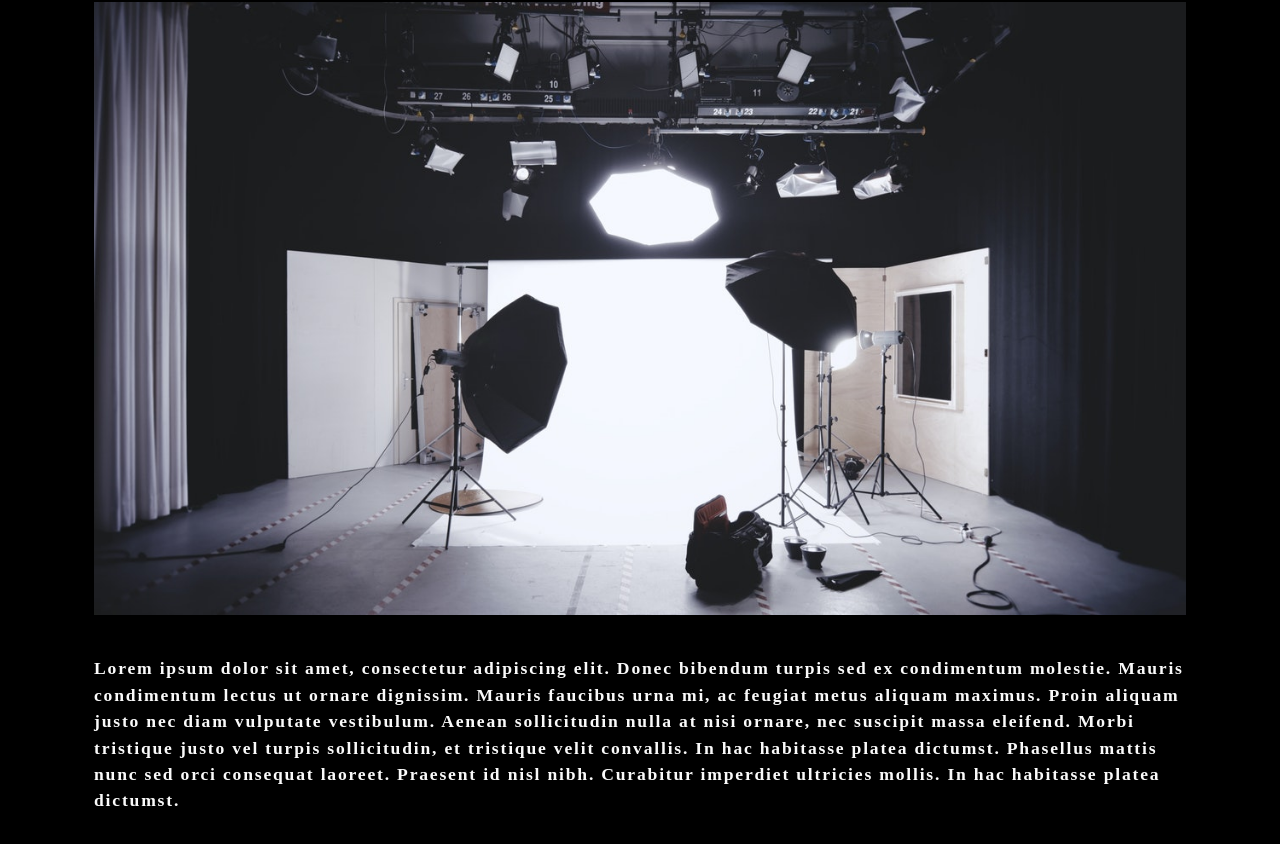
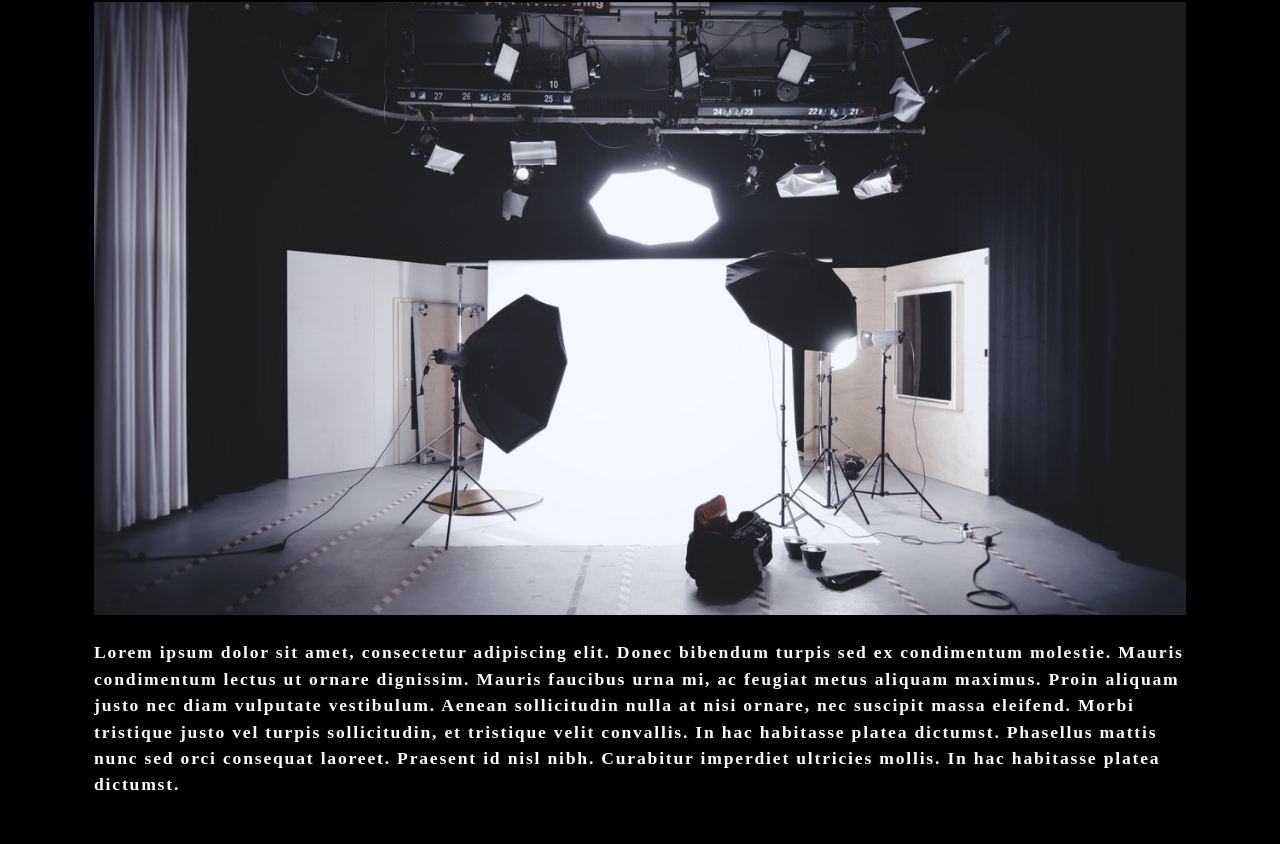
Before and after one commit to abjj1999/photo-port, a React (Create React App) app: page / in a window 1280 px wide. Shown: the part 1390-2234 px from the top of the page. Built offline with nearby package versions, Linux system fonts and the light colour scheme.

Commit message:
checking

```diff
--- a/src/components/About/index.js
+++ b/src/components/About/index.js
@@ -5,7 +5,7 @@ function About() {
         <section className = 'my-5'>
             <h1 id='about'>Who I am?</h1>
             <img src={coverImage} className="my-2" style={{ width: "100%" }} alt="cover" />
-            <div className="my-2">
+            <div className="my-3">
                 <p>
                     Lorem ipsum dolor sit amet, consectetur adipiscing elit. Donec bibendum turpis sed ex condimentum molestie. Mauris condimentum lectus ut ornare dignissim. Mauris faucibus urna mi, ac feugiat metus aliquam maximus. Proin aliquam justo nec diam vulputate vestibulum. Aenean sollicitudin nulla at nisi ornare, nec suscipit massa eleifend. Morbi tristique justo vel turpis sollicitudin, et tristique velit convallis. In hac habitasse platea dictumst. Phasellus mattis nunc sed orci consequat laoreet. Praesent id nisl nibh. Curabitur imperdiet ultricies mollis. In hac habitasse platea dictumst.
                 </p>
```
